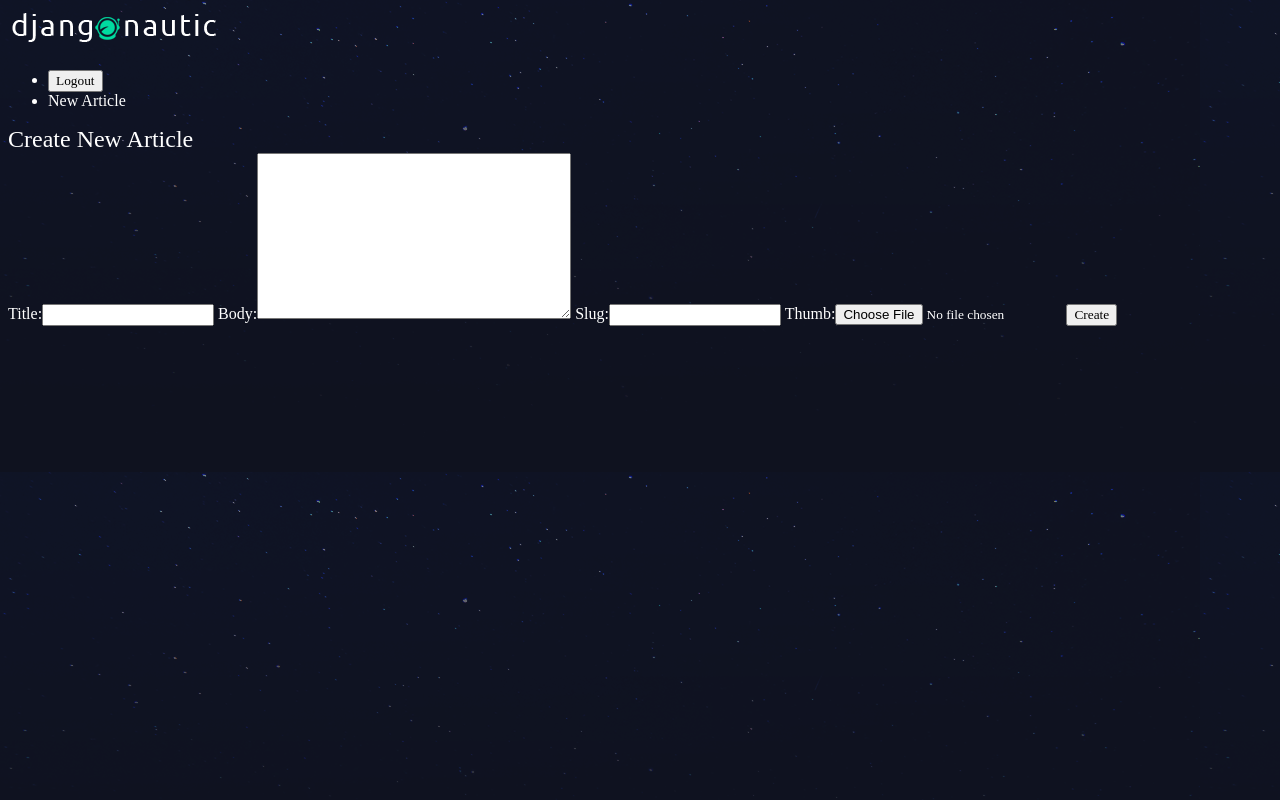
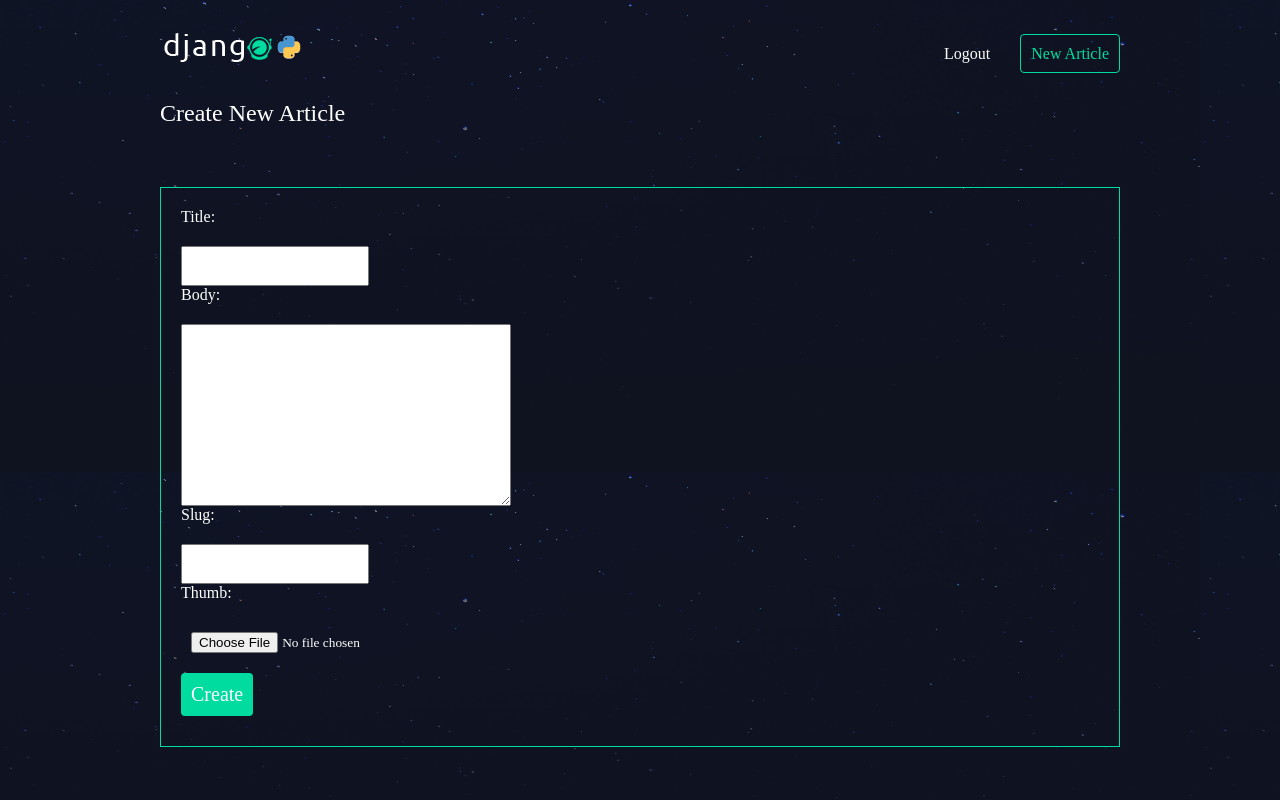
Before and after one commit to piter1316/Django, a Django app: page /articles/create/ in a window 1280 px wide. Run offline with Django 3.2, Linux system fonts and the light colour scheme; a user stored in the database is signed in.

Commit message:
final blog - to be continued

```diff
--- a/djangonautic/articles/templates/articles/article_detail.html
+++ b/djangonautic/articles/templates/articles/article_detail.html
@@ -6,7 +6,7 @@
         <img src="{{ article.thumb.url }}" />
         <h2>{{ article.title }}</h2>
         <p>{{ article.body }}</p>
-        <p>{{ article.date }}</p>
+        <p>{{ article.date }} by <span style="font-style: italic;">{{ article.author.username }}</span></p>
     </div>
 </div>
 {% endblock %}
--- a/djangonautic/articles/templates/articles/article_list.html
+++ b/djangonautic/articles/templates/articles/article_list.html
@@ -8,6 +8,7 @@
             <h2><a href="{% url 'articles:detail' slug=article.slug %}">{{ article.title }}</a></h2>
             <p>{{ article.snippet }}</p>
             <p>{{ article.date }}</p>
+            <p class="author"> added by {{ article.author.username }}</p>
         </div>
     {% endfor %}
     </div>
--- a/djangonautic/assets/styles.css
+++ b/djangonautic/assets/styles.css
@@ -18,3 +18,147 @@ a, a:hover, a:visited{
     color: #fff;
     text-decoration: none;
 }
+
+.wrapper{
+    max-width: 960px;
+    margin: 0 auto;
+}
+
+div.wrapper > h1{
+    text-align: center;
+    margin: 100px auto;
+    font-size: 2.4em
+}
+
+header{
+    display: grid;
+    grid-template-columns: 1fr 1fr;
+    padding: 20px 0;
+}
+
+nav{
+    justify-self: end;
+}
+
+nav li{
+    display: inline-block;
+    list-style-type: none;
+    margin-left: 20px;
+}
+
+nav button{
+    background: none;
+    color: #fff;
+    cursor: pointer;
+    border: 0;
+    font-size: 16px;
+}
+
+.articles{
+    display: grid;
+    grid-template-columns: 1fr 1fr 1fr;
+    grid-gap: 30px;
+}
+
+.article{
+    padding: 10px;
+    border: 1px solid #00dba0;
+    position: relative;
+    padding-bottom: 40px;
+}
+
+.article h2{
+    font-size: 1.2em;
+    text-align:center;
+
+
+}
+.article h2 a:hover{
+    color: #00dba0;
+    font-weight: bold;
+    text-decoration:underline;
+}
+
+.article .author{
+    padding: 10px;
+    background: #00dba0;
+    position: absolute;
+    right: 0;
+    bottom: 0;
+    margin: 0;
+    color: #0f121f;
+}
+
+.article-detail .article{
+    padding: 0;
+}
+
+.article-detail  .article img{
+    display: block;
+    max-width: 100%;
+
+    margin-right: auto;
+    margin-left: auto;
+
+}
+
+.article-detail  .article h2{
+    text-align: center;
+    margin: 20px auto;
+    font-size: 2em
+}
+
+.article-detail .article h3{
+    text-align: center;
+}
+
+.article-detail  .article p{
+    margin: 10px 20px
+}
+
+.site-form {
+    margin-top: 60px;
+    border: 1px solid #00dba0;
+    padding: 20px;
+}
+
+.site-form input, .site-form textarea{
+    display: block;
+    margin: 20px 0 0px 0;
+    padding: 10px;
+}
+
+a.highlight{
+    border: 1px solid #00dba0;
+    padding: 10px;
+    border-radius: 4px;
+    color: #00dba0;
+}
+
+.helptext, .helptext ul{
+    margin: 0 auto 20px;
+    color: #bbb;
+    font-size: 14px;
+    display: block;
+}
+
+.errorlist li{
+    padding: 10px;
+    list-style-type: none;
+    border: 1px solid #FF5722;
+    margin: 10px 0;
+    color: #FF5722
+}
+
+.errorlist{
+    padding: 0;
+}
+
+.site-form input[type="submit"]{
+    background: #00dba0;
+    border: 0;
+    color: #fff;
+    font-size: 20px;
+    border-radius: 4px;
+    margin: 10px 0;
+}
```
Also changed, not shown: djangonautic/articles/templates/articles/articles_list.html (deleted, +0 -14 lines), djangonautic/assets/style.css (deleted, +0 -20 lines), djangonautic/assets/logo.png, djangonautic/db.sqlite3.
